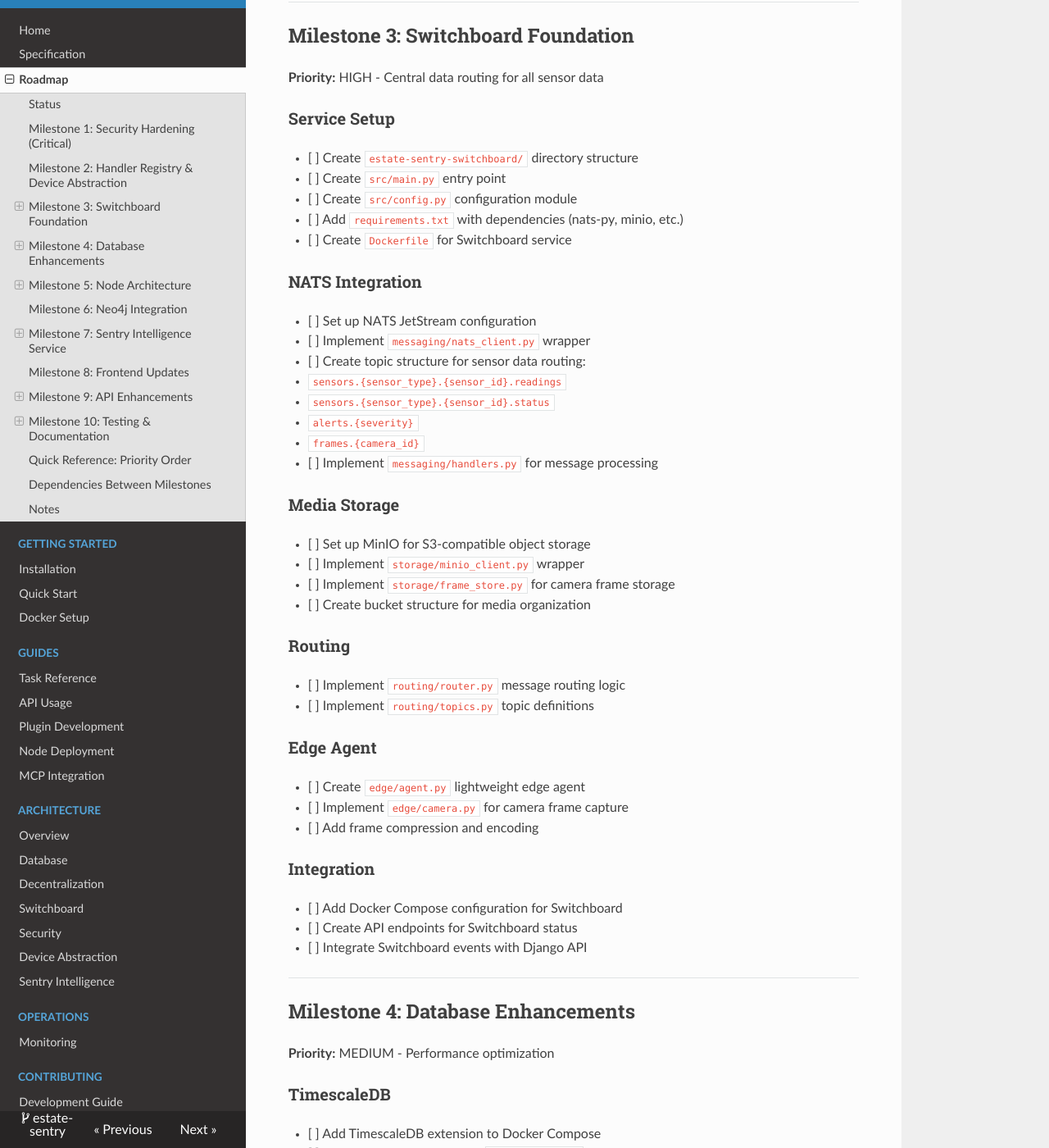
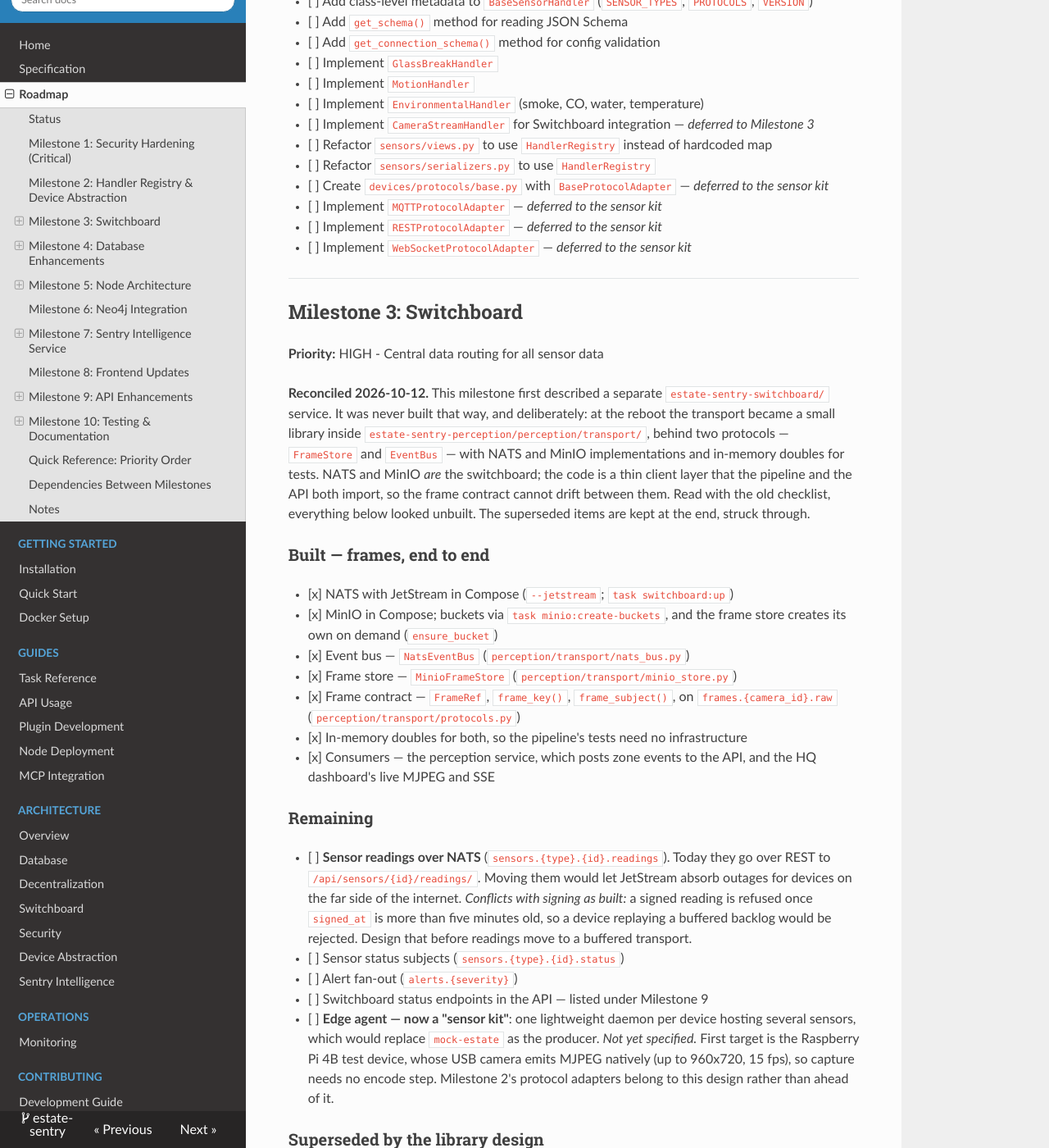
Before and after one commit to QR-Madness/estate-sentry, an MkDocs documentation site: the page built from docs/Todo.md, in a window 1280 px wide and 1400 px high, scrolled down 2927 px. Shown: the whole window at 82% size. Built offline with MkDocs 1.6.1, drawn with Linux system fonts in a browser that asks for light colours; nearby versions of some CDN libraries; some of the changed text lies outside the part shown.

Commit message:
Reconcile the roadmap with what was built, and record two scope calls
Milestone 3 had 21 unchecked items describing a separate
`estate-sentry-switchboard/` service. That service was never built, by
design: at the reboot the transport became a library inside
`perception/transport/` — `FrameStore` and `EventBus` protocols with NATS and
MinIO implementations and in-memory doubles — imported by both the pipeline
and the API so the frame contract cannot drift. Read against the old list,
the Switchboard looked entirely unbuilt while frames were flowing end to end.

Now: 7 built, each pointing at the code that does it; 5 genuinely remaining;
the superseded plan kept, struck through, with what replaced each item. The
remaining list carries a design conflict worth surfacing before it bites:
moving readings onto a buffered NATS transport would collide with signed
readings, which are refused once `signed_at` is five minutes old. The edge
agent is recorded as the sensor-kit idea, explicitly unspecified.

Two scope decisions, recorded where they apply:

- Milestone 2 does the registry and the missing handlers first. The protocol
  adapters are deferred to the sensor kit — they are the transport question
  that design has to answer, and built ahead of it they would likely be the
  wrong abstraction. `CameraStreamHandler` moves to Milestone 3, since a
  camera's frames arrive over the frame contract, not as readings.
- Milestone 1's certificate binding overlaps Milestone 5's internal CA; doing
  it now means building a CA twice. Noted alongside a route that needs no CA:
  proof of possession with a device-held Ed25519 key, the pattern sensor
  readings already use.

Also: CLAUDE.md still listed NATS and MinIO as "configured, not yet
integrated"; and mkdocs gains `pymdownx.tilde` so the struck-through items
render instead of publishing literal tildes, with subscript off because the
docs write approximations as "~1.0s". Built locally: 5 <del>, no stray <sub>.

Assisted-by: Opus 5.5

```diff
--- a/docs/Todo.md
+++ b/docs/Todo.md
@@ -26,6 +26,8 @@ The dashboard shows live camera tiles and a detection feed.
 - JSON Schema validation and size ceilings on every JSONField (`core/`)
 - Append-only security audit log, captured by allowlisted async-capable middleware
 - Ed25519 signatures on sensor readings, with timestamp and nonce replay defence
+- The API container: builds from the repository root, serves ASGI on three
+  workers, and ships its own static files
 
 **Known gap**
 
@@ -84,7 +86,13 @@ This is L7 / Sentry Intelligence territory and nothing depends on it yet.
 - [x] Implement `TrustedDevice` model for username-only authentication
 - [ ] Add device fingerprint and certificate binding for trusted devices —
       the token is the credential today; binding it to a client certificate
-      would stop a copied token working from somewhere else
+      would stop a copied token working from somewhere else.
+      *Overlaps Milestone 5, which builds an internal CA for node certificates.
+      Client-certificate binding done now would need a CA of its own plus TLS
+      termination that passes the certificate through — then be built again. A
+      route with no CA at all is proof of possession: the device holds an
+      Ed25519 key and signs its requests, the pattern sensor readings already
+      use. Choose between them before building either.*
 - [x] Add rate limiting to authentication endpoints, plus a per-account lockout
 - [x] Add rate limiting to sensor reading endpoints (60/minute per sensor)
 - [x] Add `public_key` to `Sensor` and verify reading signatures — rescued from
@@ -104,6 +112,15 @@ This is L7 / Sentry Intelligence territory and nothing depends on it yet.
 
 **Priority:** HIGH - Foundation for extensibility
 
+**Scoped 2026-10-12.** The registry and the missing handlers come first: seven of
+ten sensor types have no handler, so their readings are stored unnormalised and
+raise nothing — a smoke detector reporting smoke raises no alert. Two parts are
+deferred out of this milestone. The protocol adapters (MQTT, REST, WebSocket)
+are the transport question the sensor kit has to answer, and built ahead of it
+they would likely be the wrong abstraction. `CameraStreamHandler` belongs with
+the Switchboard: a camera's frames reach the system over the frame contract, not
+as readings.
+
 - [ ] Create `sensors/registry.py` with `HandlerRegistry` class
 - [ ] Implement entry point-based plugin discovery
 - [ ] Add class-level metadata to `BaseSensorHandler` (`SENSOR_TYPES`, `PROTOCOLS`, `VERSION`)
@@ -112,56 +129,70 @@ This is L7 / Sentry Intelligence territory and nothing depends on it yet.
 - [ ] Implement `GlassBreakHandler`
 - [ ] Implement `MotionHandler`
 - [ ] Implement `EnvironmentalHandler` (smoke, CO, water, temperature)
-- [ ] Implement `CameraStreamHandler` for Switchboard integration
+- [ ] Implement `CameraStreamHandler` for Switchboard integration — *deferred to Milestone 3*
 - [ ] Refactor `sensors/views.py` to use `HandlerRegistry` instead of hardcoded map
 - [ ] Refactor `sensors/serializers.py` to use `HandlerRegistry`
-- [ ] Create `devices/protocols/base.py` with `BaseProtocolAdapter`
-- [ ] Implement `MQTTProtocolAdapter`
-- [ ] Implement `RESTProtocolAdapter`
-- [ ] Implement `WebSocketProtocolAdapter`
+- [ ] Create `devices/protocols/base.py` with `BaseProtocolAdapter` — *deferred to the sensor kit*
+- [ ] Implement `MQTTProtocolAdapter` — *deferred to the sensor kit*
+- [ ] Implement `RESTProtocolAdapter` — *deferred to the sensor kit*
+- [ ] Implement `WebSocketProtocolAdapter` — *deferred to the sensor kit*
 
 ---
 
-## Milestone 3: Switchboard Foundation
+## Milestone 3: Switchboard
 
 **Priority:** HIGH - Central data routing for all sensor data
 
-### Service Setup
-- [ ] Create `estate-sentry-switchboard/` directory structure
-- [ ] Create `src/main.py` entry point
-- [ ] Create `src/config.py` configuration module
-- [ ] Add `requirements.txt` with dependencies (nats-py, minio, etc.)
-- [ ] Create `Dockerfile` for Switchboard service
+**Reconciled 2026-10-12.** This milestone first described a separate
+`estate-sentry-switchboard/` service. It was never built that way, and
+deliberately: at the reboot the transport became a small library inside
+`estate-sentry-perception/perception/transport/`, behind two protocols —
+`FrameStore` and `EventBus` — with NATS and MinIO implementations and in-memory
+doubles for tests. NATS and MinIO *are* the switchboard; the code is a thin
+client layer that the pipeline and the API both import, so the frame contract
+cannot drift between them. Read with the old checklist, everything below looked
+unbuilt. The superseded items are kept at the end, struck through.
 
-### NATS Integration
-- [ ] Set up NATS JetStream configuration
-- [ ] Implement `messaging/nats_client.py` wrapper
-- [ ] Create topic structure for sensor data routing:
-  - `sensors.{sensor_type}.{sensor_id}.readings`
-  - `sensors.{sensor_type}.{sensor_id}.status`
-  - `alerts.{severity}`
-  - `frames.{camera_id}`
-- [ ] Implement `messaging/handlers.py` for message processing
+### Built — frames, end to end
+- [x] NATS with JetStream in Compose (`--jetstream`; `task switchboard:up`)
+- [x] MinIO in Compose; buckets via `task minio:create-buckets`, and the frame
+      store creates its own on demand (`ensure_bucket`)
+- [x] Event bus — `NatsEventBus` (`perception/transport/nats_bus.py`)
+- [x] Frame store — `MinioFrameStore` (`perception/transport/minio_store.py`)
+- [x] Frame contract — `FrameRef`, `frame_key()`, `frame_subject()`, on
+      `frames.{camera_id}.raw` (`perception/transport/protocols.py`)
+- [x] In-memory doubles for both, so the pipeline's tests need no infrastructure
+- [x] Consumers — the perception service, which posts zone events to the API,
+      and the HQ dashboard's live MJPEG and SSE
 
-### Media Storage
-- [ ] Set up MinIO for S3-compatible object storage
-- [ ] Implement `storage/minio_client.py` wrapper
-- [ ] Implement `storage/frame_store.py` for camera frame storage
-- [ ] Create bucket structure for media organization
+### Remaining
+- [ ] **Sensor readings over NATS** (`sensors.{type}.{id}.readings`). Today they
+      go over REST to `/api/sensors/{id}/readings/`. Moving them would let
+      JetStream absorb outages for devices on the far side of the internet.
+      *Conflicts with signing as built:* a signed reading is refused once
+      `signed_at` is more than five minutes old, so a device replaying a buffered
+      backlog would be rejected. Design that before readings move to a buffered
+      transport.
+- [ ] Sensor status subjects (`sensors.{type}.{id}.status`)
+- [ ] Alert fan-out (`alerts.{severity}`)
+- [ ] Switchboard status endpoints in the API — listed under Milestone 9
+- [ ] **Edge agent — now a "sensor kit"**: one lightweight daemon per device
+      hosting several sensors, which would replace `mock-estate` as the
+      producer. *Not yet specified.* First target is the Raspberry Pi 4B test
+      device, whose USB camera emits MJPEG natively (up to 960x720, 15 fps), so
+      capture needs no encode step. Milestone 2's protocol adapters belong to
+      this design rather than ahead of it.
 
-### Routing
-- [ ] Implement `routing/router.py` message routing logic
-- [ ] Implement `routing/topics.py` topic definitions
-
-### Edge Agent
-- [ ] Create `edge/agent.py` lightweight edge agent
-- [ ] Implement `edge/camera.py` for camera frame capture
-- [ ] Add frame compression and encoding
-
-### Integration
-- [ ] Add Docker Compose configuration for Switchboard
-- [ ] Create API endpoints for Switchboard status
-- [ ] Integrate Switchboard events with Django API
+### Superseded by the library design
+- ~~Create `estate-sentry-switchboard/` directory structure~~
+- ~~Create `src/main.py`, `src/config.py`, `requirements.txt` and a `Dockerfile`
+  for a Switchboard service~~
+- ~~`messaging/nats_client.py`, `storage/minio_client.py`,
+  `storage/frame_store.py`~~ — built as the transport package above
+- ~~`routing/router.py`, `routing/topics.py`~~ — NATS subjects do the routing;
+  the contract lives in `protocols.py`
+- ~~Add frame compression and encoding~~ — moot for MJPEG cameras, which
+  compress in hardware; revisit only for a camera limited to YUYV
 
 ---
 
--- a/mkdocs.yml
+++ b/mkdocs.yml
@@ -52,3 +52,8 @@ markdown_extensions:
   - pymdownx.inlinehilite
   - pymdownx.snippets
   - pymdownx.details
+  # For ~~strikethrough~~ only. Subscript stays off: the docs write approximate
+  # figures as "~1.0s" and "~10ms", and a line with two of them would otherwise
+  # risk being read as ~subscript~.
+  - pymdownx.tilde:
+      subscript: false
```
Also changed, not shown: CLAUDE.md (+2 -2 lines).
